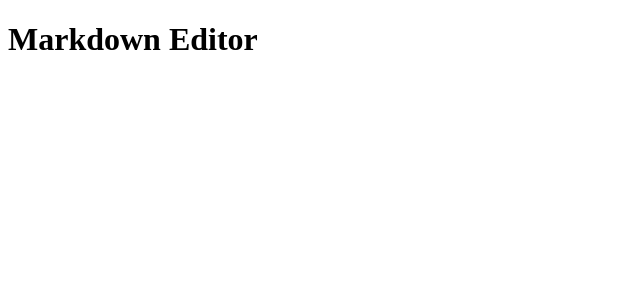
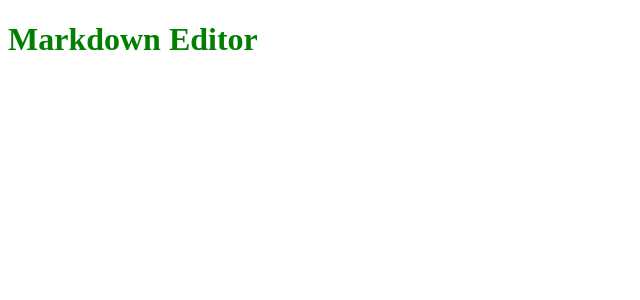
Before and after one commit to chima91/tsx-md, a React app: page / in a window 1280 px wide. Shown: the top 300 px of the page, without its empty margins (0-640 px from the left). Built offline with nearby package versions, Linux system fonts and the light colour scheme.

Commit message:
npm i styled-components @types/styled-components

```diff
--- a/package.json
+++ b/package.json
@@ -8,8 +8,10 @@
   "dependencies": {
     "@types/react": "^17.0.40",
     "@types/react-dom": "^17.0.13",
+    "@types/styled-components": "^5.1.24",
     "react": "^17.0.2",
     "react-dom": "^17.0.2",
+    "styled-components": "^5.3.3",
     "ts-loader": "^9.2.8",
     "typescript": "^4.6.2",
     "webpack": "^5.70.0",
--- a/src/index.tsx
+++ b/src/index.tsx
@@ -1,6 +1,10 @@
 import * as React from 'react'
 import { render } from 'react-dom'
+import styled from 'styled-components'
 
-const Main = (<h1>Markdown Editor</h1>)
+const Header = styled.h1`
+  color: green;
+`
+const Main = (<Header>Markdown Editor</Header>)
 
 render(Main, document.getElementById('app'))
```
Also changed, not shown: 1 other file (tests, documents, lock files or other folders).
